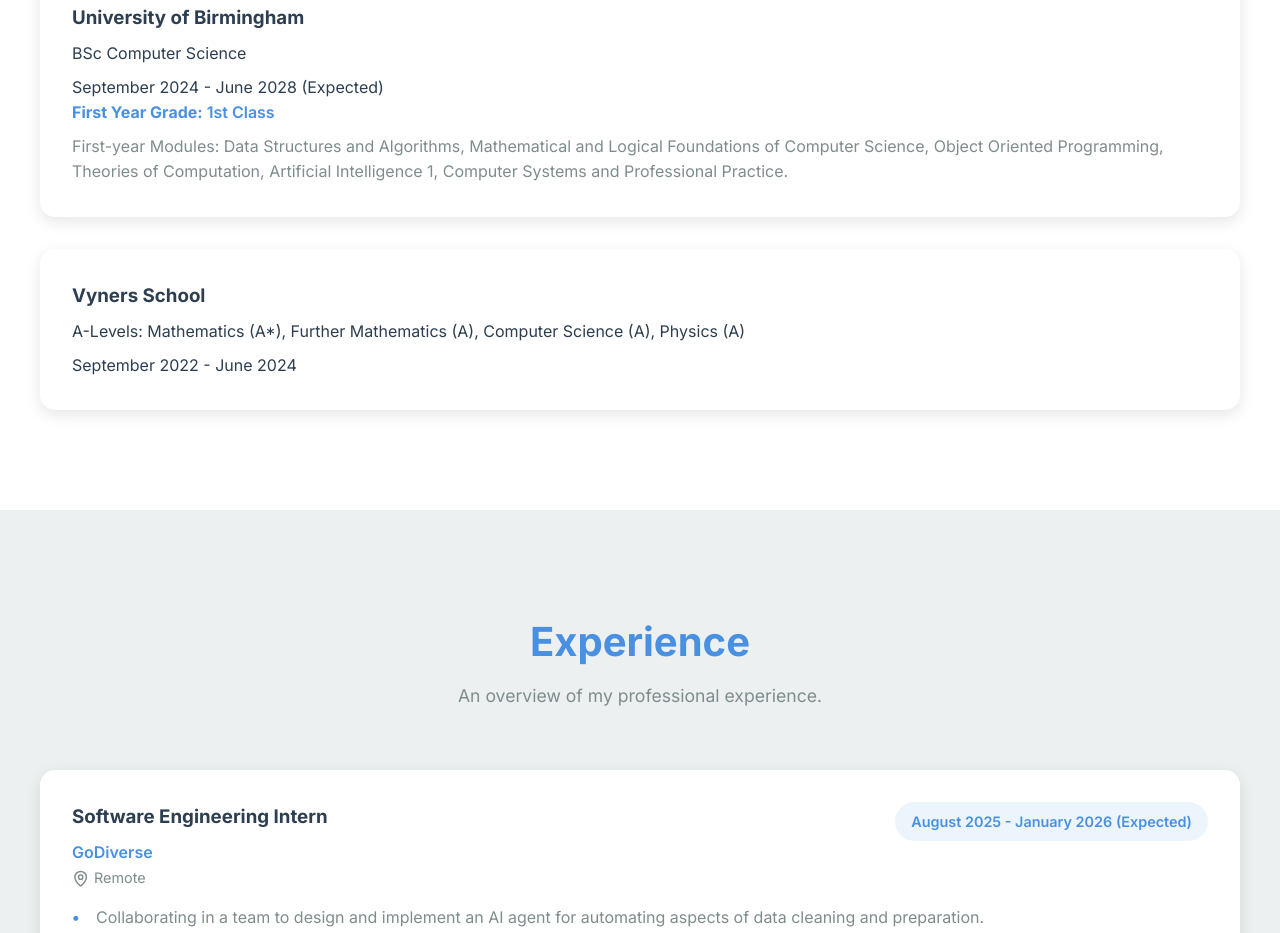
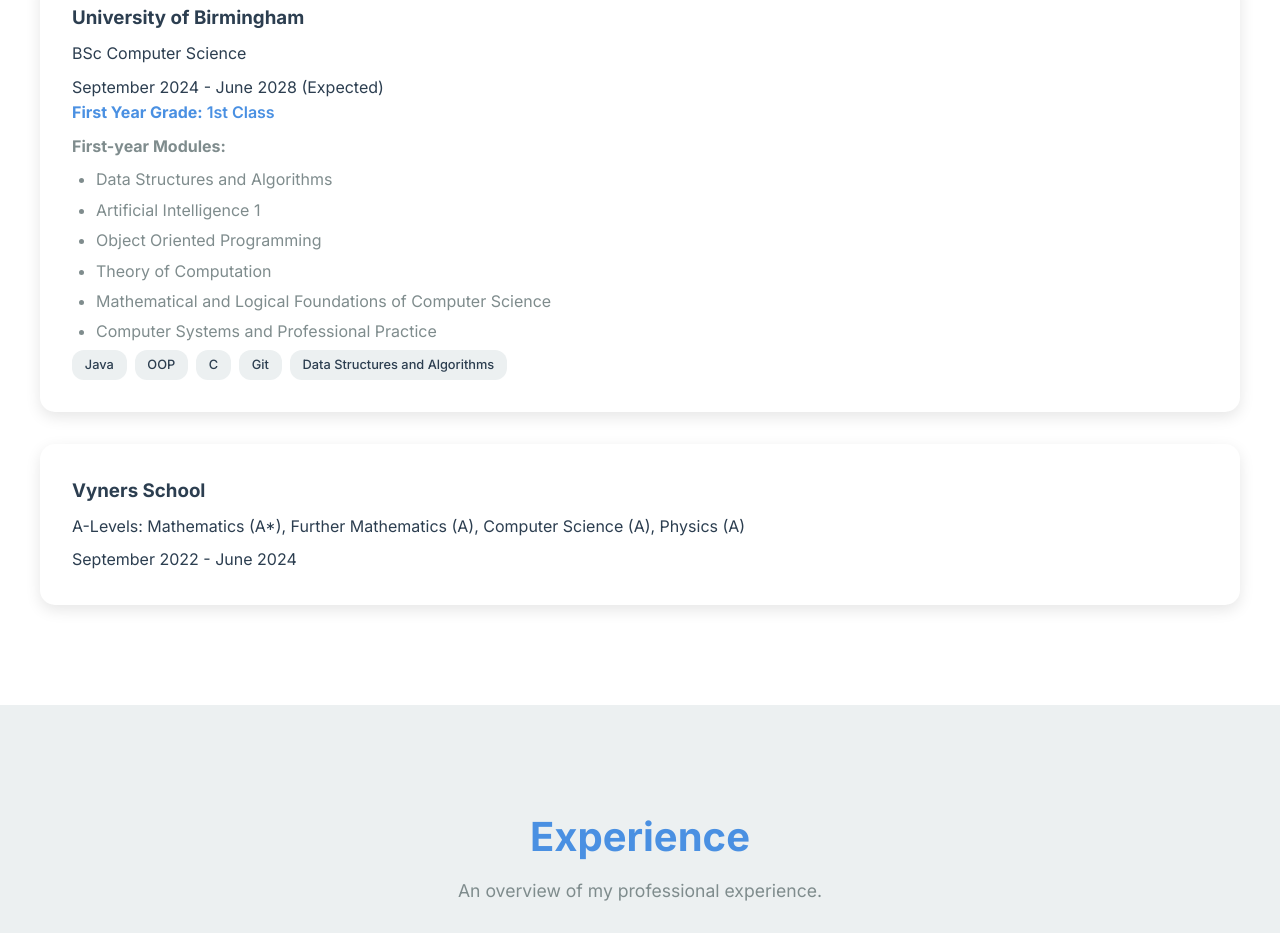
Before and after one commit to RushilYadav/Personal-Portfolio-Website, a plain HTML site: page index.html in a window 1280 px wide. Shown: the part 1089-2022 px from the top of the page. Drawn offline with nearby package versions, Linux system fonts and the light colour scheme.

Commit message:
Improve education section with module list and tech stack
Replaces the first-year modules paragraph with a styled unordered list for better readability and adds a technology stack section. Corresponding CSS classes for the modules list are introduced to enhance presentation.

```diff
--- a/css/styles.css
+++ b/css/styles.css
@@ -317,6 +317,18 @@ body {
     line-height: 1.6;
 }
 
+.modules-list {
+    list-style: disc;
+    margin-top: 0.5rem;
+    padding-left: 1.5rem;
+    color: var(--text-gray);
+    line-height: 1.6;
+}
+
+.modules-list li {
+    margin-bottom: 0.3rem;
+}
+
 
 
 
--- a/index.html
+++ b/index.html
@@ -58,7 +58,22 @@
                     <p class="degree">BSc Computer Science</p>
                     <p class="duration">September 2024 - June 2028 (Expected)</p>
                     <p class="grade"><strong>First Year Grade:</strong> 1st Class</p>
-                    <p class="details">First-year Modules: Data Structures and Algorithms, Mathematical and Logical Foundations of Computer Science, Object Oriented Programming, Theories of Computation, Artificial Intelligence 1, Computer Systems and Professional Practice.</p>
+                    <p class="details"><strong>First-year Modules:</strong></p>
+                    <ul class="modules-list">
+                        <li>Data Structures and Algorithms</li>
+                        <li>Artificial Intelligence 1</li>
+                        <li>Object Oriented Programming</li>
+                        <li>Theory of Computation</li>
+                        <li>Mathematical and Logical Foundations of Computer Science</li>
+                        <li>Computer Systems and Professional Practice</li>
+                    </ul>
+                    <div class="tech-stack">
+                        <span class="tech-tag">Java</span>
+                        <span class="tech-tag">OOP</span>
+                        <span class="tech-tag">C</span>
+                        <span class="tech-tag">Git</span>
+                        <span class="tech-tag">Data Structures and Algorithms</span>
+                    </div>
                 </div>
                 <div class="education-card">
                     <h3>Vyners School</h3>
```
